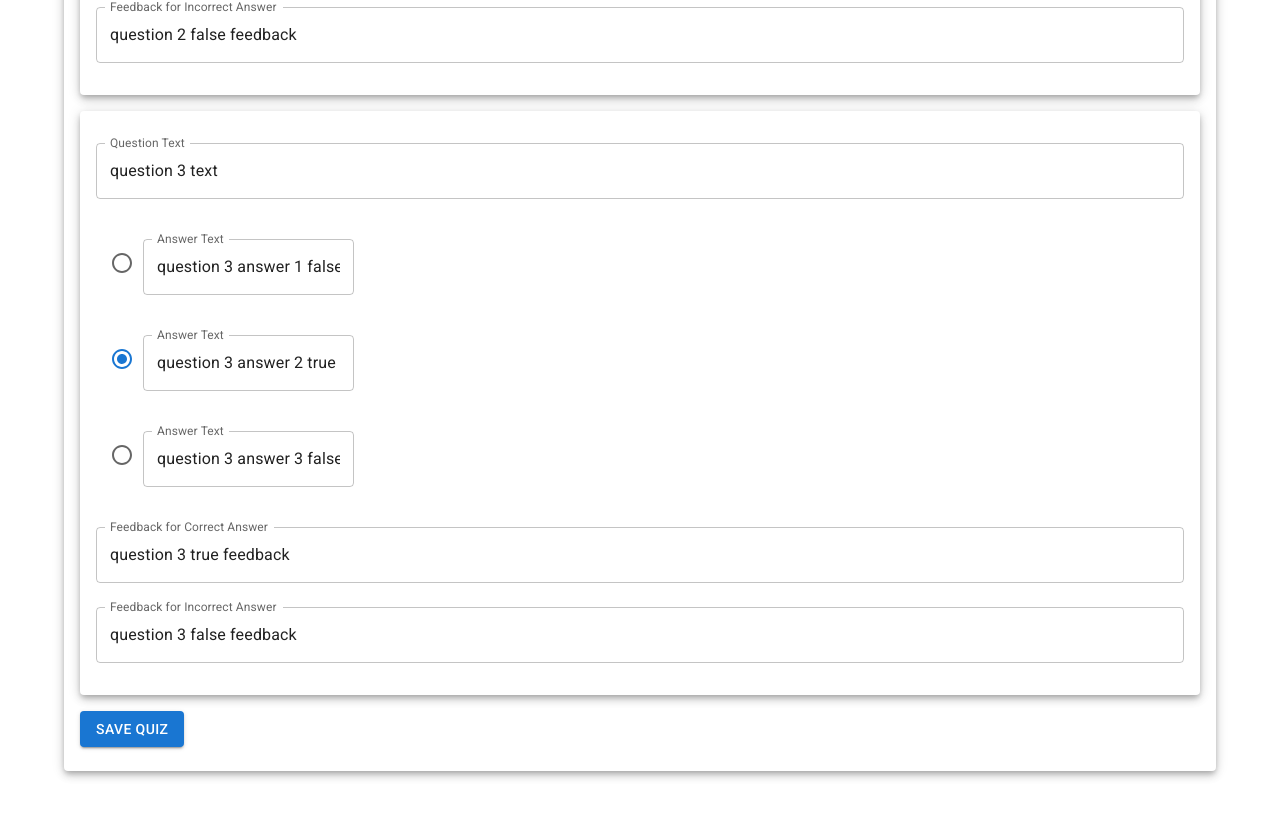
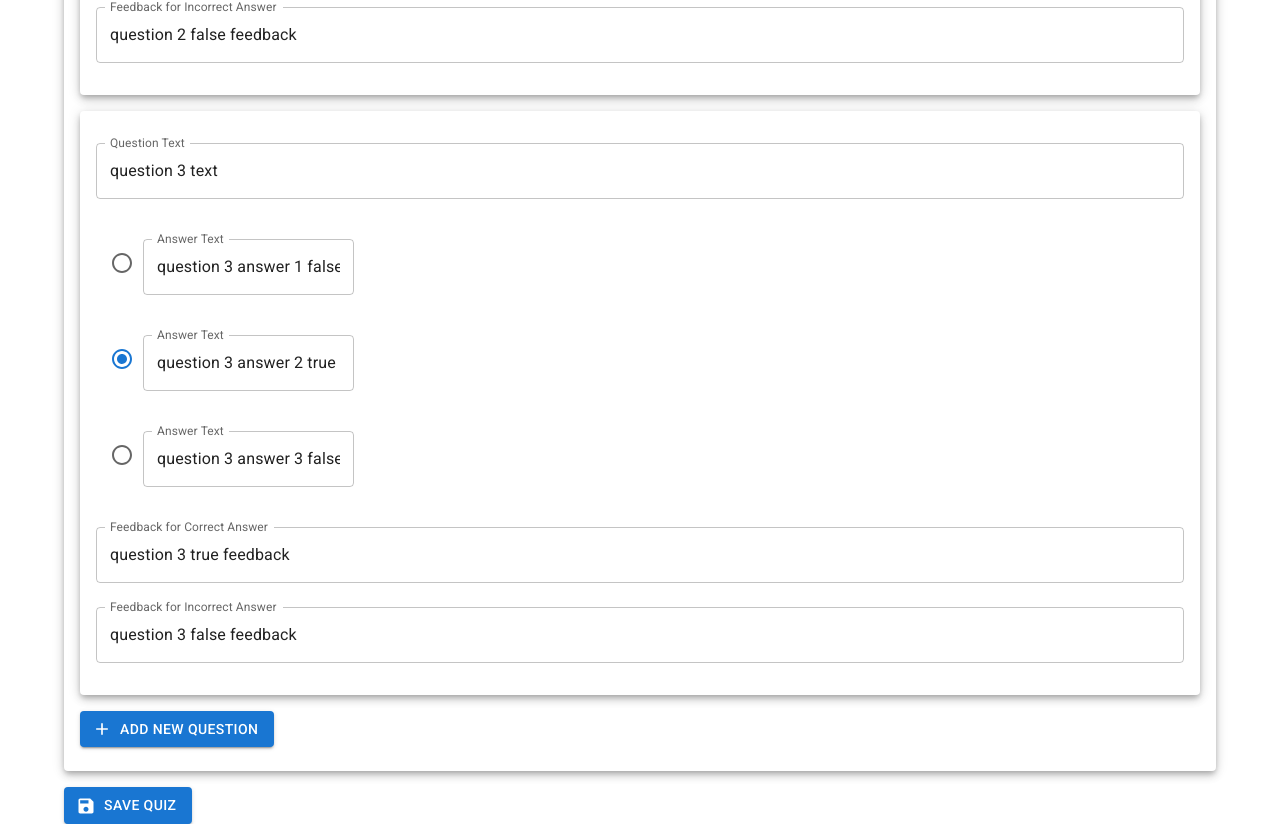
Before and after one commit to rjpals/bsn-app, a React (Create React App) app: page /quiz/29 in a window 1280 px wide. Shown: the part 1399-2223 px from the top of the page. Before the commit the page ends 2186 px from the top, so only its background shows below. Built offline with nearby package versions, Linux system fonts and the light colour scheme.

Commit message:
Add ability to add questions

```diff
--- a/src/components/QuizEditor.tsx
+++ b/src/components/QuizEditor.tsx
@@ -8,10 +8,13 @@ import {
   TextField,
   Typography,
 } from "@mui/material";
+import AddIcon from "@mui/icons-material/Add";
+import SaveIcon from "@mui/icons-material/Save";
 import { Question } from "../store/quiz";
 import { useAppSelector, useAppDispatch } from "../hooks";
 import { updateQuiz, selectQuizzes } from "../store/quiz";
 
+import { getRandomIntId } from "../util";
 import QuestionEditor from "./QuestionEditor";
 
 const QuizEditor = () => {
@@ -39,6 +42,21 @@ const QuizEditor = () => {
     );
     updatedQuestions[questionIndex] = updatedQuestion;
     setQuiz({ ...quiz, questions_answers: updatedQuestions });
+  };
+
+  const handleAddQuestion = () => {
+    const newQuestion: Question = {
+      id: getRandomIntId(),
+      answer_id: null,
+      text: "question text",
+      answers: [],
+      feedback_true: "",
+      feedback_false: "",
+    };
+    setQuiz({
+      ...quiz,
+      questions_answers: [...quiz.questions_answers, newQuestion],
+    });
   };
 
   return (
@@ -79,11 +97,26 @@ const QuizEditor = () => {
               onQuestionChange={handleQuestionChange}
             />
           ))}
-          <Button variant="contained" color="primary" onClick={handleSave}>
-            Save Quiz
+          <Button
+            variant="contained"
+            color="primary"
+            onClick={handleAddQuestion}
+            startIcon={<AddIcon />}
+          >
+            Add New Question
           </Button>
         </CardContent>
       </Card>
+      <Box>
+        <Button
+          variant="contained"
+          color="primary"
+          onClick={handleSave}
+          startIcon={<SaveIcon />}
+        >
+          Save Quiz
+        </Button>
+      </Box>
     </Box>
   );
 };
--- /dev/null
+++ b/src/util.ts
@@ -0,0 +1 @@
+export const getRandomIntId = () => Math.floor(Math.random() * 2**32);
```
